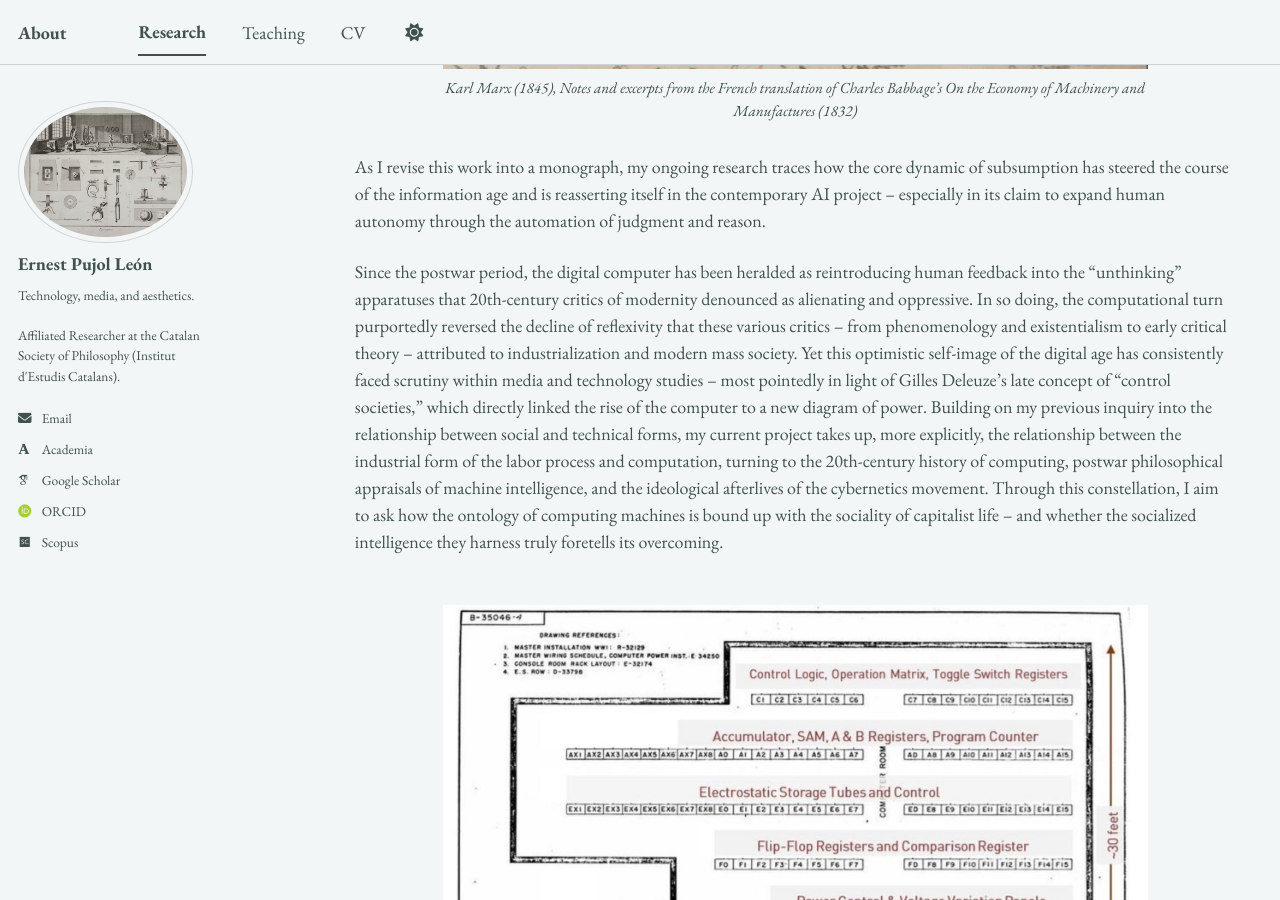
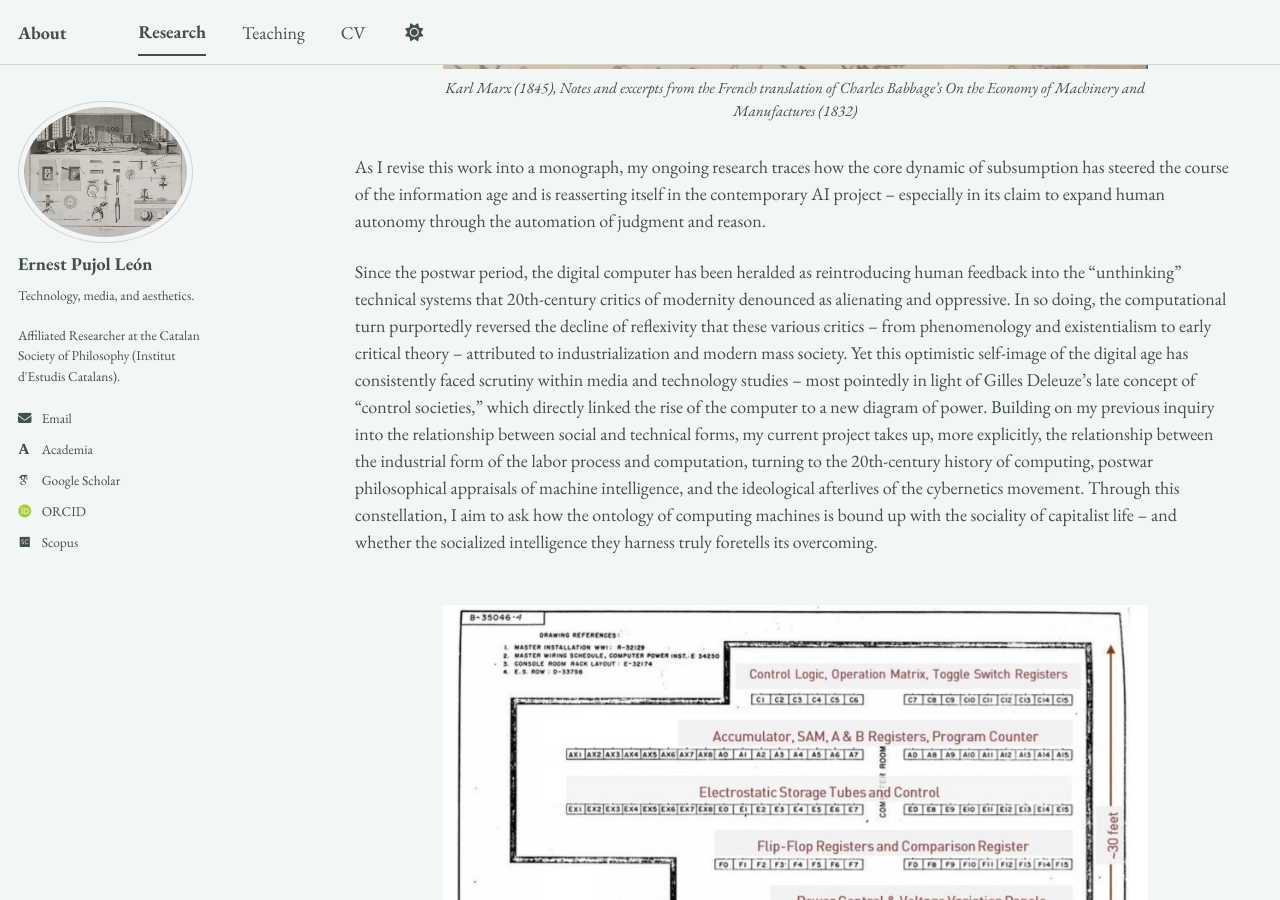
Before and after one commit to epujol90/epujol90.github.io, a Jekyll site: the page built from _pages/research.md, in a window 1280 px wide and 900 px high, scrolled down 1560 px. Built offline with Jekyll 4.4.1, drawn with Linux system fonts in a browser that asks for light colours; some web fonts are replaced; a script bundle is joined from its source files by our own code; library files that are not in the unit come from our copies.

Commit message:
Update research.md

```diff
--- a/_pages/research.md
+++ b/_pages/research.md
@@ -27,7 +27,7 @@ My doctoral work centered on the _longue durée_ of industrial modernity and wha
 
 As I revise this work into a monograph, my ongoing research traces how the core dynamic of subsumption has steered the course of the information age and is reasserting itself in the contemporary AI project -- especially in its claim to expand human autonomy through the automation of judgment and reason.
 
-Since the postwar period, the digital computer has been heralded as reintroducing human feedback into the "unthinking" apparatuses that 20th-century critics of modernity denounced as alienating and oppressive. In so doing, the computational turn purportedly reversed the decline of reflexivity that these various critics -- from phenomenology and existentialism to early critical theory -- attributed to industrialization and modern mass society. Yet this optimistic self-image of the digital age has consistently faced scrutiny within media and technology studies -- most pointedly in light of Gilles Deleuze's late concept of “control societies," which directly linked the rise of the computer to a new diagram of power. Building on my previous inquiry into the relationship between social and technical forms, my current project takes up, more explicitly, the relationship between the industrial form of the labor process and computation, turning to the 20th-century history of computing, postwar philosophical appraisals of machine intelligence, and the ideological afterlives of the cybernetics movement. Through this constellation, I aim to ask how the ontology of computing machines is bound up with the sociality of capitalist life -- and whether the socialized intelligence they harness truly foretells its overcoming.
+Since the postwar period, the digital computer has been heralded as reintroducing human feedback into the "unthinking" technical systems that 20th-century critics of modernity denounced as alienating and oppressive. In so doing, the computational turn purportedly reversed the decline of reflexivity that these various critics -- from phenomenology and existentialism to early critical theory -- attributed to industrialization and modern mass society. Yet this optimistic self-image of the digital age has consistently faced scrutiny within media and technology studies -- most pointedly in light of Gilles Deleuze's late concept of “control societies," which directly linked the rise of the computer to a new diagram of power. Building on my previous inquiry into the relationship between social and technical forms, my current project takes up, more explicitly, the relationship between the industrial form of the labor process and computation, turning to the 20th-century history of computing, postwar philosophical appraisals of machine intelligence, and the ideological afterlives of the cybernetics movement. Through this constellation, I aim to ask how the ontology of computing machines is bound up with the sociality of capitalist life -- and whether the socialized intelligence they harness truly foretells its overcoming.
 <br>
 <br>
 
```
